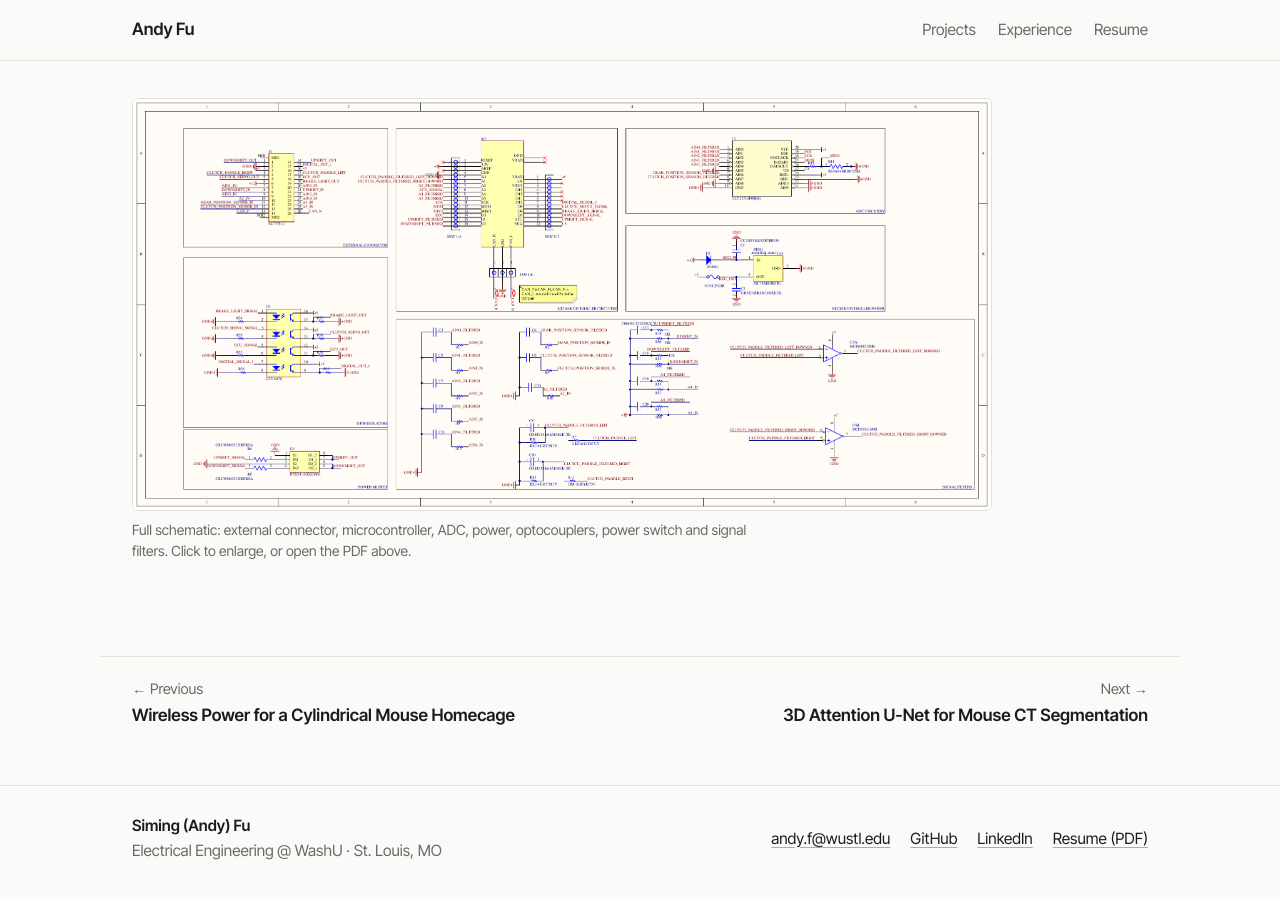
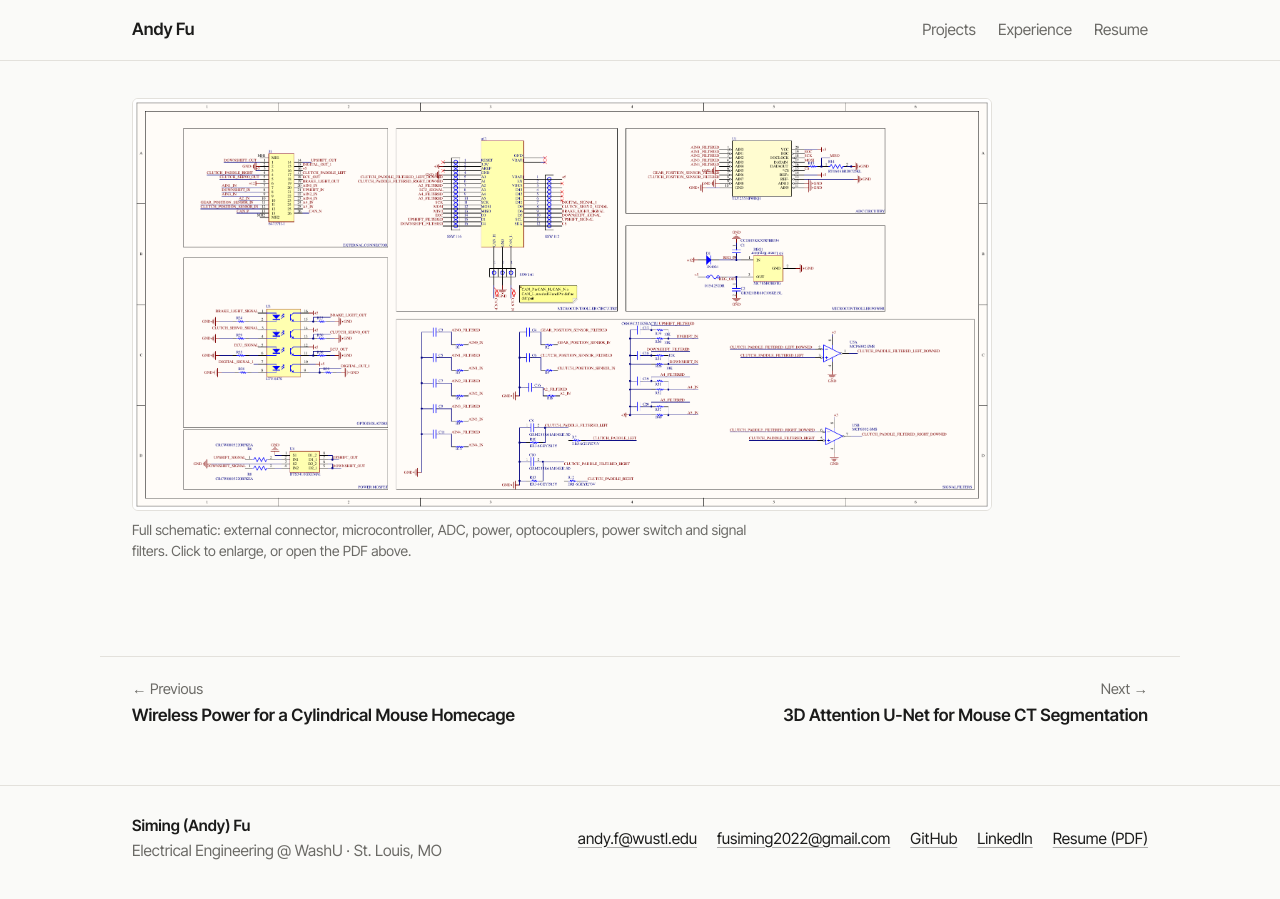
Before and after one commit to andyfu27/andyfu27.github.io, a Jekyll site: the page built from _projects/racing-control-board.md, in a window 1280 px wide and 900 px high, scrolled down 4214 px. Built offline with Jekyll 4.4.1, drawn with Linux system fonts in a browser that asks for light colours.

```diff
--- a/_includes/links.html
+++ b/_includes/links.html
@@ -1,6 +1,7 @@
 {% assign p = site.data.profile %}
 <ul class="link-row">
   {% if p.email != "" %}<li><a href="mailto:{{ p.email }}">{{ p.email }}</a></li>{% endif %}
+  {% if p.email2 and p.email2 != "" %}<li><a href="mailto:{{ p.email2 }}">{{ p.email2 }}</a></li>{% endif %}
   {% if p.github != "" %}<li><a href="https://github.com/{{ p.github }}" target="_blank" rel="noopener">GitHub</a></li>{% endif %}
   {% if p.linkedin != "" %}<li><a href="{{ p.linkedin }}" target="_blank" rel="noopener">LinkedIn</a></li>{% endif %}
   {% if p.resume != "" %}<li><a href="{{ p.resume | relative_url }}" target="_blank" rel="noopener">Resume (PDF)</a></li>{% endif %}
```
